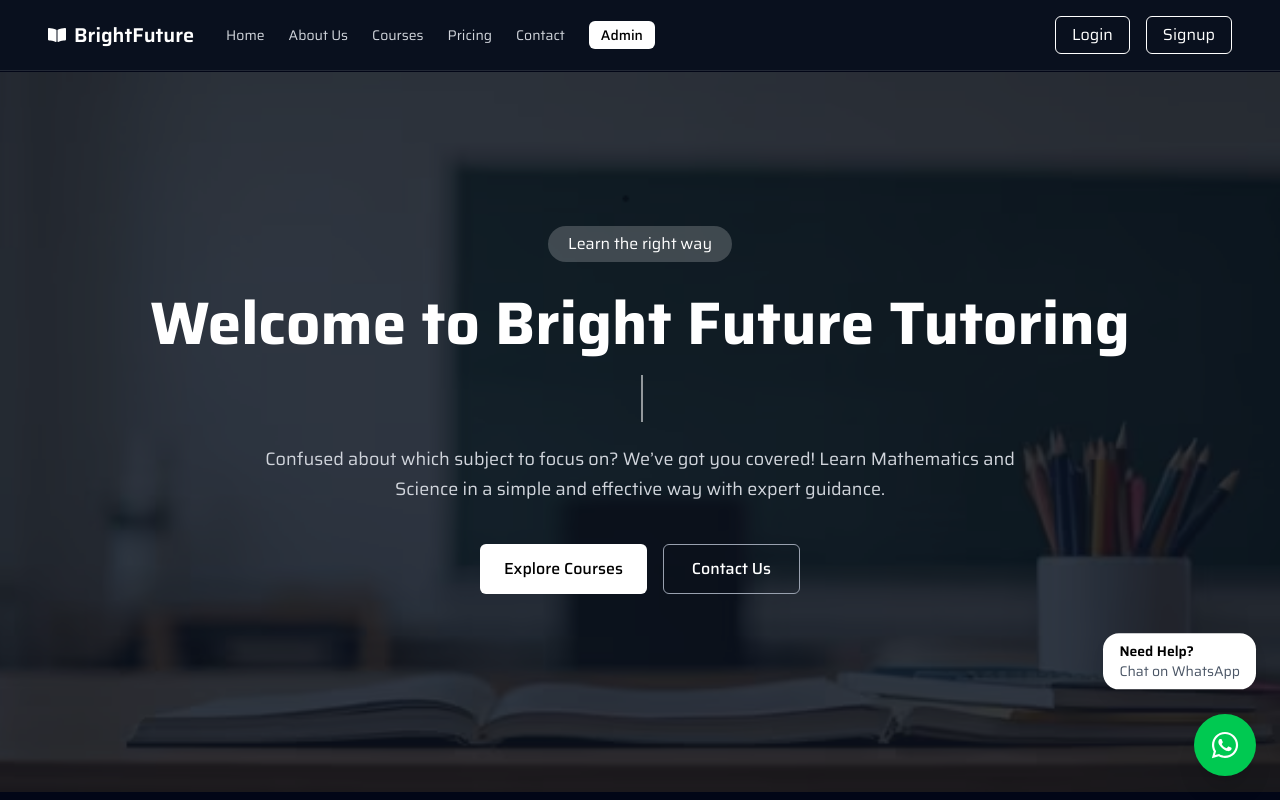
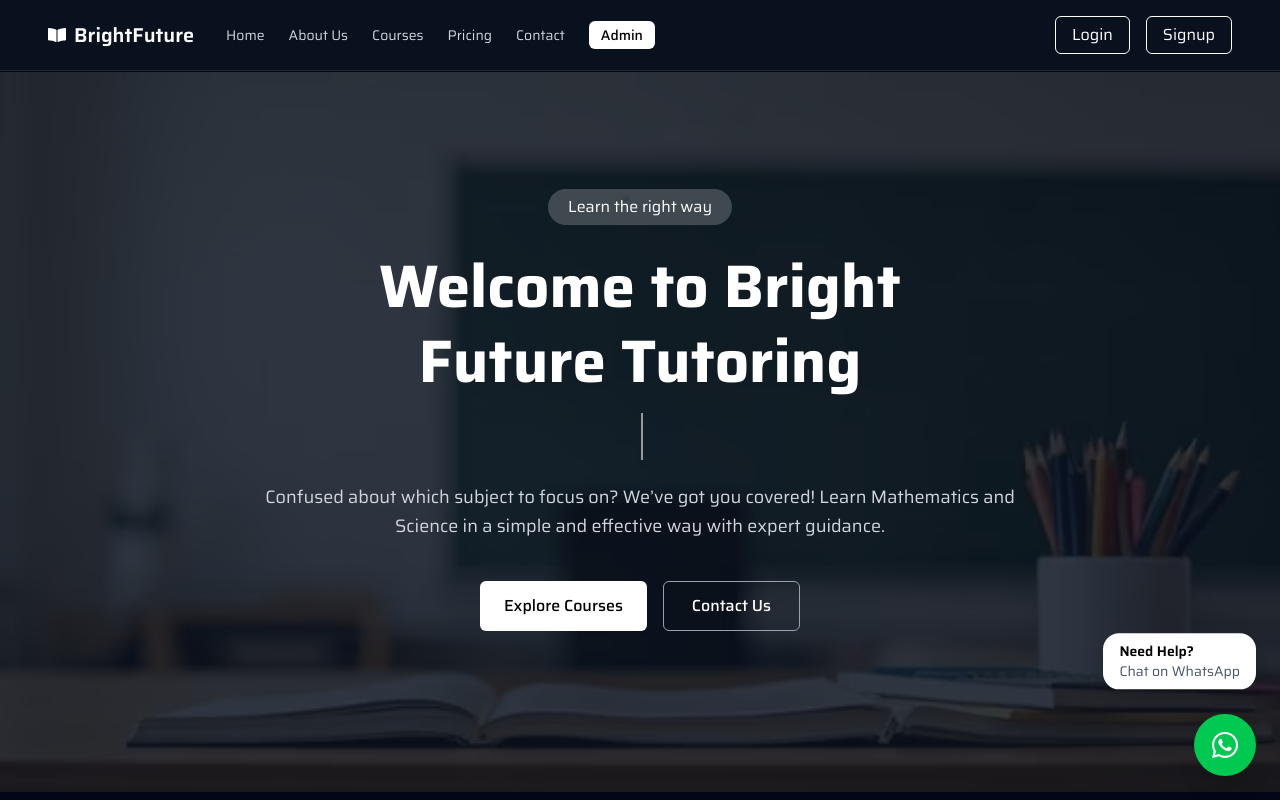
Before and after one commit to sahidalam000/Tuition-Management-System, a React (Vite) app in the folder Frontend/: page / in a window 1280 px wide. Shown: the top 800 px of the page. Built offline with nearby package versions, Linux system fonts and the light colour scheme; no server answers.

Commit message:
Fix mobile hero heading responsive

```diff
--- a/Frontend/src/components/Hero.jsx
+++ b/Frontend/src/components/Hero.jsx
@@ -79,7 +79,16 @@ const Hero = () => {
         </motion.p>
 
         {/* ✅ HEADING (ONE TIME TYPING) */}
-        <h1 className="text-4xl md:text-6xl font-bold text-white mb-5 leading-tight">
+        <h1 className="text-4xl
+sm:text-5xl
+md:text-6xl
+font-bold
+text-white
+mb-5
+leading-tight
+max-w-[320px]
+sm:max-w-[700px]
+mx-auto">
           {headingText}
         </h1>
 
--- a/Frontend/src/pages/math/Fees.jsx
+++ b/Frontend/src/pages/math/Fees.jsx
@@ -197,6 +197,7 @@ feeData.regularFee
 :
 
 0
+
 if(!feeData){
 
 return(
```
